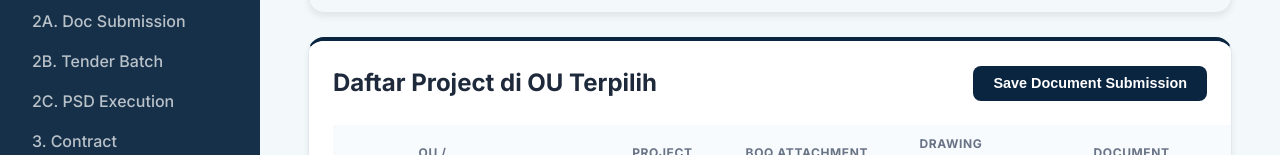
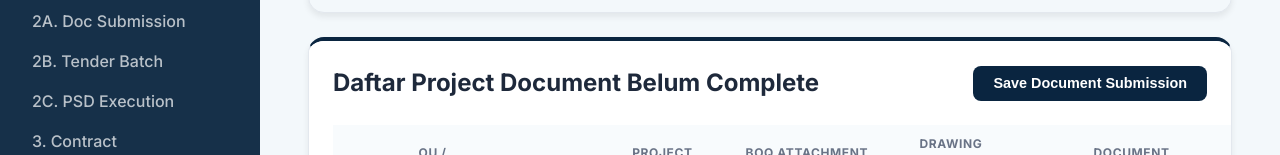
Before and after one commit to MAPASARIBU/pt-sipef-project-monitoring-app, a Next.js app: page /tender in a window 1280 px wide. Shown: the part 211-366 px from the top of the page. Built offline with nearby package versions, Linux system fonts and the light colour scheme; no server answers.

Commit message:
Make incomplete project list visible to all roles for monitoring

```diff
--- a/src/app/tender/page.tsx
+++ b/src/app/tender/page.tsx
@@ -332,10 +332,9 @@ export default function TenderDocumentSubmission() {
         )}
       </div>
 
-      {(!hasGlobalView || isAdmin) && (
       <div className="card mb-6" style={{ borderTop: '4px solid var(--primary)', overflowX: 'auto' }}>
         <div style={{ display: 'flex', justifyContent: 'space-between', alignItems: 'center', marginBottom: '1.5rem' }}>
-            <h2 style={{ color: '#1e293b', margin: 0 }}>Daftar Project di OU Terpilih</h2>
+          <h2 style={{ color: '#1e293b', margin: 0 }}>Daftar Project Document Belum Complete</h2>
           {isAuthorizedToInput && (
             <button
               className="btn btn-primary"
@@ -425,7 +424,6 @@ export default function TenderDocumentSubmission() {
           </table>
         )}
       </div>
-      )}
 
       {filteredCompletedProjects.length > 0 && (
         <div className="card mb-6" style={{ borderTop: '4px solid var(--success)', overflowX: 'auto' }}>
```
Lines whose indentation alone changed are shown as unchanged.
